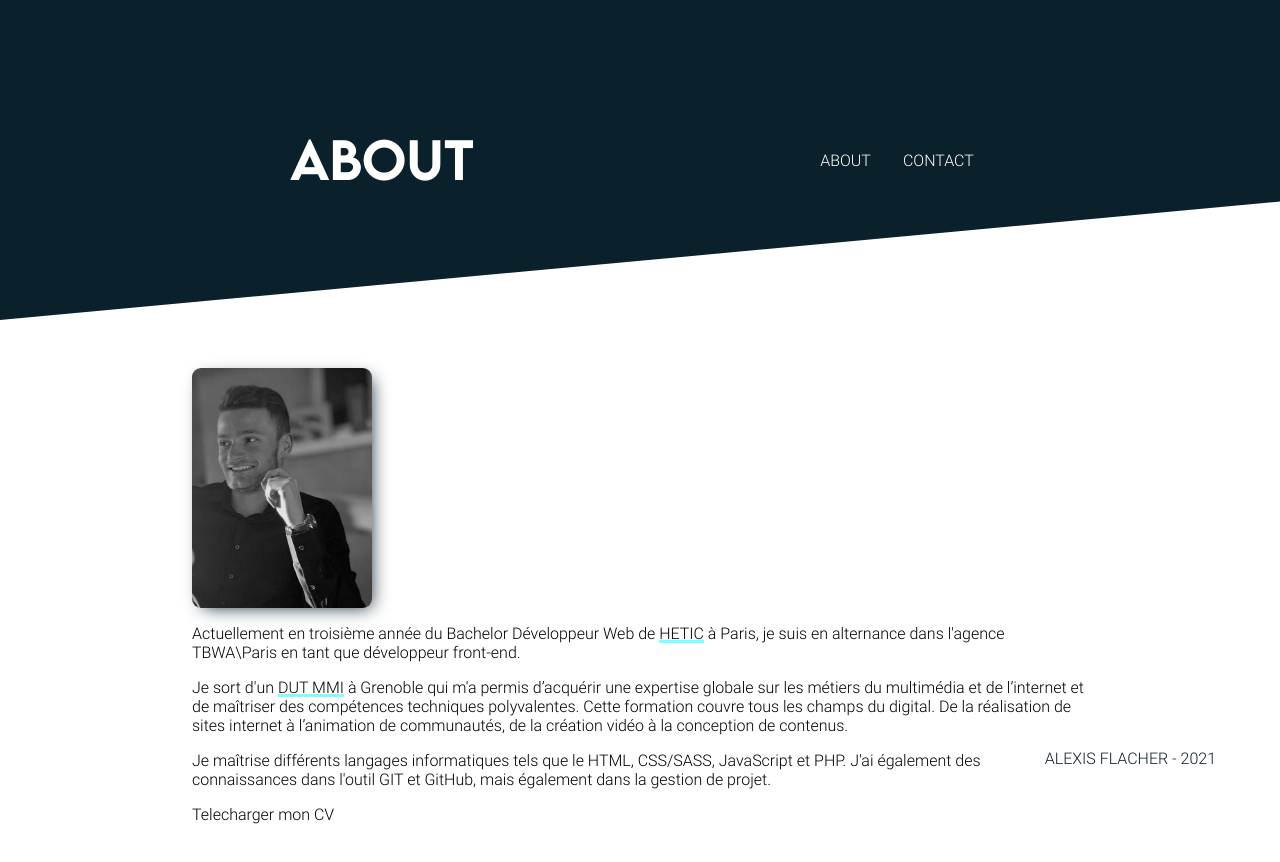
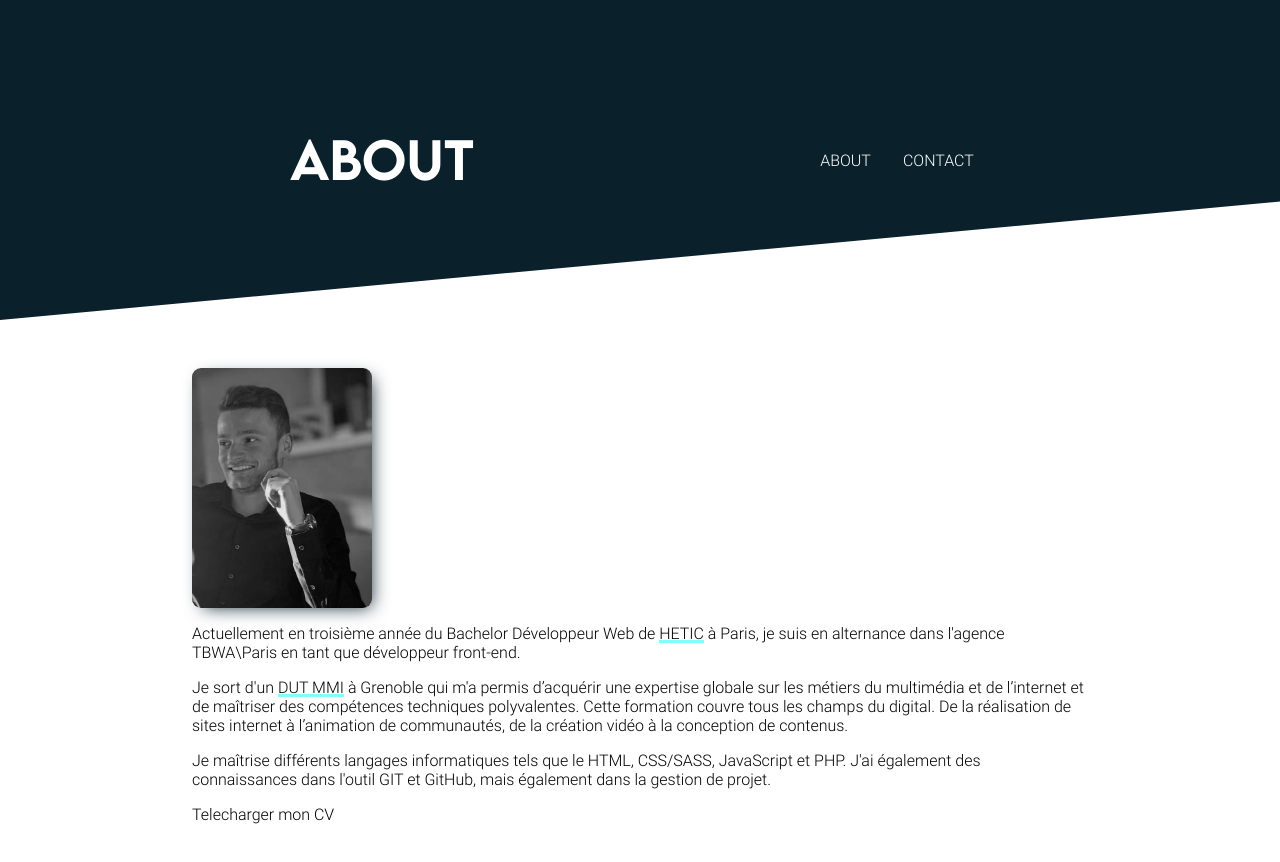
Before and after one commit to AlexisF9/Porfolio, a Next.js app: page /posts/about in a window 1280 px wide. Shown: the top 862 px of the page. Before the commit the page ends 824 px from the top, so only its background shows below. Built offline with nearby package versions, Linux system fonts and the light colour scheme.

Commit message:
Supp footer

```diff
--- a/src/pages/_app.js
+++ b/src/pages/_app.js
@@ -1,5 +1,4 @@
 import './_app.scss'
-import {Footer} from '../component/footer'
 import Head from 'next/head'
 
 function ProjectApp({ Component, pageProps }) {
@@ -11,7 +10,6 @@ function ProjectApp({ Component, pageProps }) {
             <link rel="stylesheet" href="https://use.fontawesome.com/releases/v5.15.4/css/all.css" integrity="sha384-DyZ88mC6Up2uqS4h/KRgHuoeGwBcD4Ng9SiP4dIRy0EXTlnuz47vAwmeGwVChigm" crossorigin="anonymous"></link>
         </Head>
         <Component {...pageProps} />
-        <Footer/>
         </>
     )
 
--- a/src/pages/posts/about/index.module.scss
+++ b/src/pages/posts/about/index.module.scss
@@ -14,6 +14,7 @@
 
         .content {
             width: 70%;
+            margin-bottom: 4rem;
 
             div {
                 display: flex;
```
